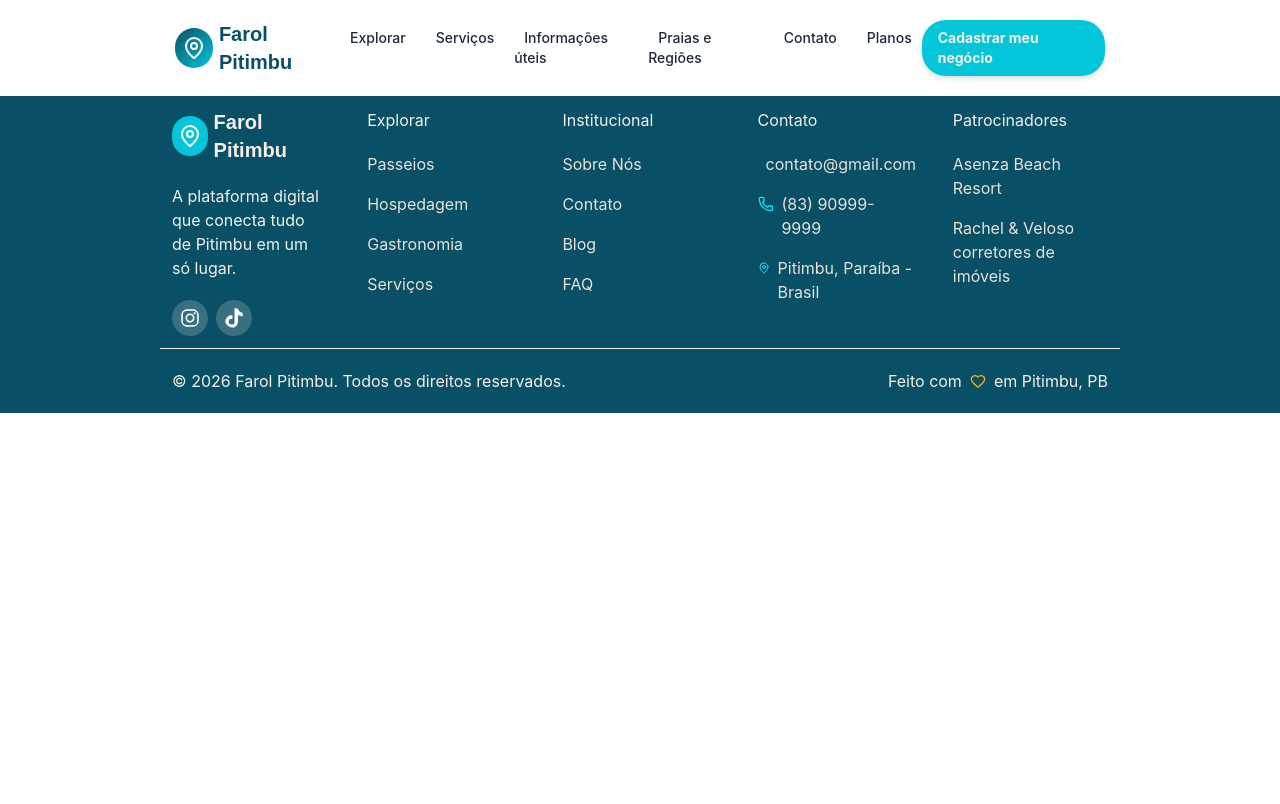
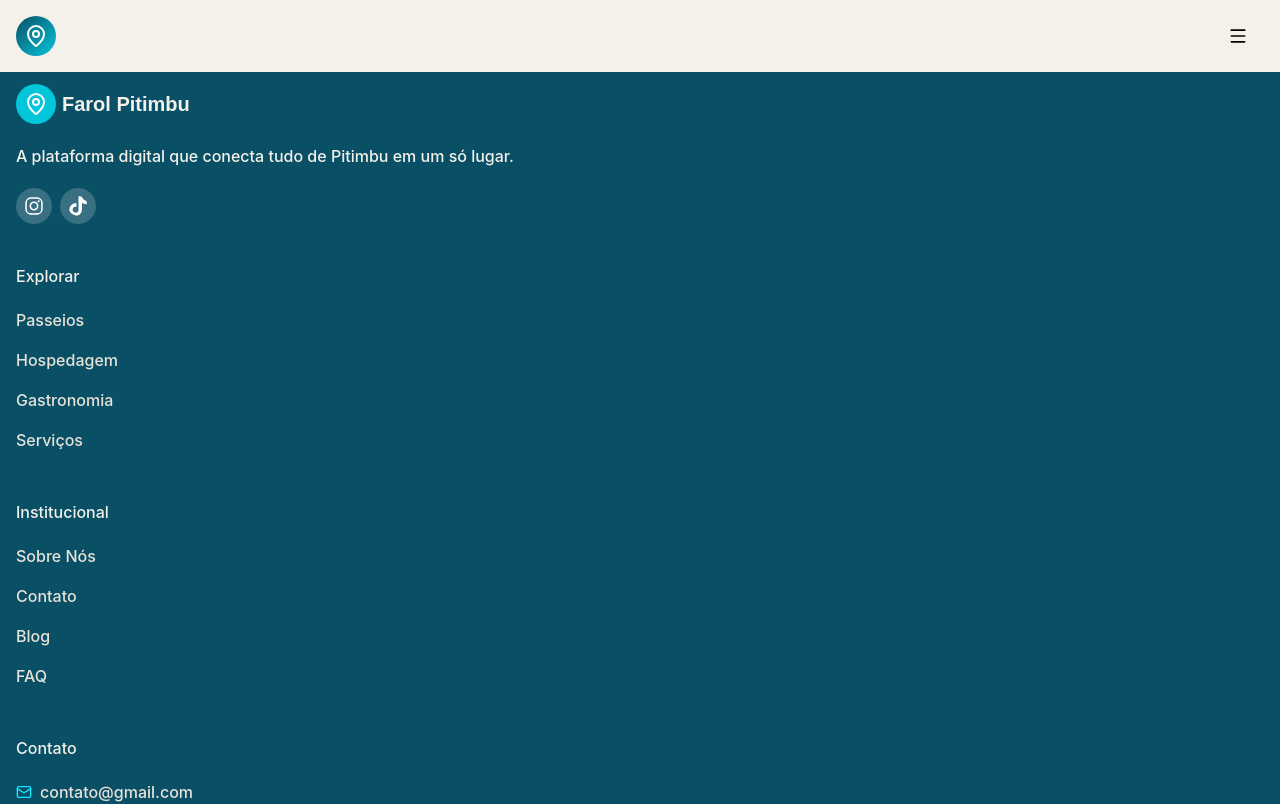
Before and after one commit to Carlosmveloso/nortcity, a React (Vite) app: page / in a window 1280 px wide. Shown: the top 804 px of the page. Built offline with nearby package versions, Linux system fonts and the light colour scheme.

Commit message:
tela de celular pronta

```diff
--- a/src/components/layout/Footer.jsx
+++ b/src/components/layout/Footer.jsx
@@ -9,44 +9,19 @@ function Footer() {
   const exploreLinks = [{ nome: "passeios", href: "/categorias/passeios" }];
   return (
     <>
-      <footer
-        className="
-        w-full
-        bg-ocean
-        text-sand
-        font-body
-        flex flex-col items-center"
-      >
-        <section
-          className="
-        w-3/4
-        p-3
-        grid grid-cols-5 gap-10
-        "
-        >
+      <footer className="w-full bg-ocean text-sand font-body flex flex-col items-center">
+        <section className="w-full py-3 px-4 grid grid-cols-1 gap-10">
           <section>
-            <Logo variantText="sand" variantBg='turquoise'/>
+            <Logo variantText="sand" variantBg="turquoise" />
             <p className="my-3 py-2">
               A plataforma digital que conecta tudo de Pitimbu em um só lugar.
             </p>
             <section className="flex gap-2">
               <a href="https://www.instagram.com/farolpitimbupb/" target="blank">
-                    <FaInstagram className="
-                    w-9 h-9
-                    p-2 mt-5'
-                    text-white
-                    bg-sand/20
-                    rounded-full
-                    "/>
+                <FaInstagram className="w-9 h-9 p-2 text-white bg-sand/20 rounded-full" />
               </a>
               <a href="https://www.tiktok.com/@farolpitimbu" target="blank">
-                    <FaTiktok className="
-                    w-9 h-9
-                    p-2 mt-5'
-                    text-white
-                    bg-sand/20
-                    rounded-full
-                    "/>
+                <FaTiktok className="w-9 h-9 p-2 text-white bg-sand/20 rounded-full" />
               </a>
             </section>
           </section>
@@ -54,16 +29,24 @@ function Footer() {
             <p>Explorar</p>
             <ul className="mt-3">
               <li className="py-2">
-                <a href="" className="text-sand-dark">Passeios</a>
+                <a href="" className="text-sand-dark">
+                  Passeios
+                </a>
               </li>
               <li className="py-2">
-                <a href="" className="text-sand-dark">Hospedagem</a>
+                <a href="" className="text-sand-dark">
+                  Hospedagem
+                </a>
               </li>
               <li className="py-2">
-                <a href="" className="text-sand-dark">Gastronomia</a>
+                <a href="" className="text-sand-dark">
+                  Gastronomia
+                </a>
               </li>
               <li className="py-2">
-                <a href="" className="text-sand-dark">Serviços</a>
+                <a href="" className="text-sand-dark">
+                  Serviços
+                </a>
               </li>
             </ul>
           </section>
@@ -71,16 +54,24 @@ function Footer() {
             <p>Institucional</p>
             <ul className="mt-3">
               <li className="py-2">
-                <a href="" className="text-sand-dark">Sobre Nós</a>
+                <a href="" className="text-sand-dark">
+                  Sobre Nós
+                </a>
               </li>
               <li className="py-2">
-                <a href="" className="text-sand-dark">Contato</a>
+                <a href="" className="text-sand-dark">
+                  Contato
+                </a>
               </li>
               <li className="py-2">
-                <a href="" className="text-sand-dark">Blog</a>
+                <a href="" className="text-sand-dark">
+                  Blog
+                </a>
               </li>
               <li className="py-2">
-                <a href="" className="text-sand-dark">FAQ</a>
+                <a href="" className="text-sand-dark">
+                  FAQ
+                </a>
               </li>
             </ul>
           </section>
@@ -89,19 +80,19 @@ function Footer() {
             <ul className="mt-3">
               <li className="py-2">
                 <section className="flex gap-2">
-                    <Mail className="w-4 text-turquoise-light"/>
+                  <Mail className="w-4 text-turquoise-light" />
                   <p className="text-sand-dark">contato@gmail.com</p>
                 </section>
               </li>
               <li className="py-2">
                 <section className="flex gap-2">
-                    <Phone className="w-4 text-turquoise-light"/>
+                  <Phone className="w-4 text-turquoise-light" />
                   <p className="text-sand-dark">(83) 90999-9999</p>
                 </section>
               </li>
               <li className="py-2">
                 <section className="flex gap-2">
-                    <MapPin className="w-4 text-turquoise-light"/>
+                  <MapPin className="w-4 text-turquoise-light" />
                   <p className="text-sand-dark">Pitimbu, Paraíba - Brasil</p>
                 </section>
               </li>
@@ -114,23 +105,29 @@ function Footer() {
                 <p className="text-sand-dark">Asenza Beach Resort</p>
               </li>
               <li className="py-2">
-                <p className="text-sand-dark">Rachel & Veloso corretores de imóveis</p>
+                <p className="text-sand-dark">
+                  Rachel & Veloso corretores de imóveis
+                </p>
               </li>
             </ul>
           </section>
         </section>
         <section
           className="
-          w-3/4
-          flex justify-between gap-5
+          w-full
+          flex-col justify-items-center gap-5
           border-t border-sand
           p-3"
         >
-          <section className="row-start-2">
-            <p className="py-2">© 2026 Farol Pitimbu. Todos os direitos reservados.</p>
+          <section className="">
+            <p className="py-2 text-center">
+              © 2026 Farol Pitimbu. Todos os direitos reservados.
+            </p>
           </section>
-          <section className="col-start-5">
-            <p className="py-2 flex gap-2">Feito com <Heart className="w-4 text-sun-yellow"/> em Pitimbu, PB</p>
+          <section className="">
+            <p className="py-2 flex gap-2">
+              Feito com <Heart className="w-4 text-sun-yellow" /> em Pitimbu, PB
+            </p>
           </section>
         </section>
       </footer>
--- a/src/components/layout/Logo.jsx
+++ b/src/components/layout/Logo.jsx
@@ -1,28 +1,18 @@
 import { MapPin } from "lucide-react";
 
-function Logo({ variantText = "ocean", variantBg = "grandient-ocean" }) {
+function Logo({ variantText = "ocean", variantBg = "gradient-ocean", showText = true }) {
   const textColor = variantText === "sand" ? "text-sand" : "text-ocean";
   const bgColor =
     variantBg === "turquoise" ? "bg-turquoise" : "bg-gradient-ocean";
   return (
     <>
-      <h1
-        className={`
-          text-xl ${textColor}
-          font-black font-head
-          flex items-center gap-1.5`}
-      >
-        <span
-          className={`
-            inline-flex items-center justify-center
-               h-10 w-10
-               rounded-full
-               ${bgColor}
-            `}
-        >
+      <h1 className={`text-xl ${textColor} font-black font-head flex items-center gap-1.5`}>
+        <span className={`inline-flex items-center justify-center h-10 w-10 rounded-full ${bgColor}`}>
           <MapPin className="w-6 h-6 text-white" />
         </span>
-        <a href="">Farol Pitimbu</a>
+        <a href="" className={showText ? "block" : "hidden"}>
+          Farol Pitimbu
+        </a>
       </h1>
     </>
   );
--- a/src/components/layout/Navbar.jsx
+++ b/src/components/layout/Navbar.jsx
@@ -1,139 +1,55 @@
 //* Menu do site
-import { Menu, X, MapPin } from "lucide-react";
+import { Menu, X, MapPin, Plus, Minus } from "lucide-react";
+import { useState } from "react";
 import Logo from "./Logo";
 
 function Navbar() {
+  const [servicesOpen, setServicesOpen] = useState(false);
+  const [infoOpen, setInfoOpen] = useState(false);
+  const [menuOpen, setMenuOpen] = useState(false);
   return (
     <>
-      <header
-        className="
-        w-full
-        flex justify-center
-        p-5"
-      >
-        <section
-          className="
-          w-3/4
-          flex justify-between items-center"
-        >
-          <Logo />
-          <nav className="font-body text-sm text-link font-medium">
-            <ul className="flex gap-2.5">
-              <li>
-                <a href="" className="px-2.5">
-                  Explorar
-                </a>
-              </li>
-              <li className="relative group">
-                <a href="" className="px-2.5">
-                  Serviços
-                </a>
-                <ul
-                  className="
-                  hidden
-                  absolute
-                  group-hover:block
-                  top-full
-                  left-0
-                  bg-white
-                  shadow-lg
-                  rounded-md
-                  main-w-48
-                  py-2
-                  z-50
-                  whitespace-nowrap
-                "
-                >
-                  <li>
-                    <a href="" className="block px-4 py-2 hover:bg-gray-100">
-                      Negócios
-                    </a>
-                  </li>
-                  <li>
-                    <a href="" className="block px-4 py-2 hover:bg-gray-100">
-                      Profissionais
-                    </a>
-                  </li>
-                  <li>
-                    <a href="" className="block px-4 py-2 hover:bg-gray-100">
-                      Prestadores de serviços
-                    </a>
-                  </li>
+      <header className="w-full bg-sand shadow-md">
+        <section className="w-full p-4 flex justify-between items-center">
+          <Logo showText={false} />
+          <button type="button" onClick={() => setMenuOpen(!menuOpen)}>
+            <Menu className="h-5 w-5 mr-4" />
+          </button>
+        </section>
+        <section className={`bg-white p-4 ${menuOpen ? "" : "hidden"}`}>
+          <nav>
+            <ul className="flex-col">
+              <li className="my-10 ml-3">Explorar</li>
+              <li className="my-10 ml-3">
+                <button type="button" onClick={() => setServicesOpen(!servicesOpen)} className="flex gap-1">
+                  Serviços {servicesOpen ? <Minus className="w-3" /> : <Plus className="w-3" />}
+                </button>
+                <ul className={`my-5 ${servicesOpen ? "" : "hidden"}`}>
+                  <li className="my-3">Negócios</li>
+                  <li className="my-3">Profissionais</li>
+                  <li className="my-3">Prestadores de Serviços</li>
                 </ul>
               </li>
-              <li className="relative group">
-                <a href="" className="px-2.5">
-                  Informações úteis
-                </a>
-                <ul
-                  className="
-                  hidden
-                  absolute
-                  group-hover:block
-                  top-full
-                  left-0
-                  bg-white
-                  shadow-lg
-                  rounded-md
-                  main-w-46
-                  py-2
-                  z-50
-                  whitespace-nowrap
-                "
-                >
-                  <li>
-                    <a href="" className="block px-4 py-2 hover:bg-gray-100">
-                      Tábua de marés
-                    </a>
-                  </li>
-                  <li>
-                    <a href="" className="block px-4 py-2 hover:bg-gray-100">
-                      Feiras Livres
-                    </a>
-                  </li>
-                  <li>
-                    <a href="" className="block px-4 py-2 hover:bg-gray-100">
-                      Eventos
-                    </a>
-                  </li>
-                  <li>
-                    <a href="" className="block px-4 py-2 hover:bg-gray-100">
-                      Telefones Úteis
-                    </a>
-                  </li>
+              <li className="my-10 ml-3">
+                <button type="button" onClick={() => setInfoOpen(!infoOpen)} className="flex gap-1">
+                  Informações úteis {infoOpen ? <Minus className="w-3" /> : <Plus className="w-3" />}
+                </button>
+                <ul className={`my-5 ${infoOpen ? "" : "hidden"}`}>
+                  <li className="my-3">Tábua de maré</li>
+                  <li className="my-3">Feiras livres</li>
+                  <li className="my-3">Telefones úteis</li>
+                  <li className="my-3">Eventos</li>
                 </ul>
               </li>
-              <li>
-                <a href="" className="px-2.5">
-                  Praias e Regiões
-                </a>
-              </li>
-              <li>
-                <a href="" className="px-2.5">
-                  Contato
-                </a>
-              </li>
-              <li>
-                <a href="" className="px-2.5">
-                  Planos
-                </a>
+              <li className="my-10 ml-3">Praias e Regiões</li>
+              <li className="my-10 ml-3">Sobre</li>
+              <li className="my-10 ml-3">Contato</li>
+              <li className="my-10 ml-3">Planos</li>
+              <li className="w-full my-5 py-3 rounded-full text-center bg-turquoise">
+                Cadastrar meu negócio
               </li>
             </ul>
           </nav>
-          <a
-            href=""
-            className="
-            py-2
-            px-4
-            font-body font-bold
-            text-sm text-sand
-            shadow-md
-            bg-turquoise
-            rounded-3xl
-           "
-          >
-            Cadastrar meu negócio
-          </a>
         </section>
       </header>
     </>
--- a/src/index.css
+++ b/src/index.css
@@ -18,3 +18,8 @@
     /*Gradients*/
     --background-image-gradient-ocean: linear-gradient(135deg, hsl(195 83% 22%) 0%, hsl(186 96% 44%) 100%);
 }
+
+body {
+    font-family: 'Inter', Arial, Helvetica, sans-serif;
+    font-weight: 500;
+}
```
Lines whose indentation alone changed are shown as unchanged.
